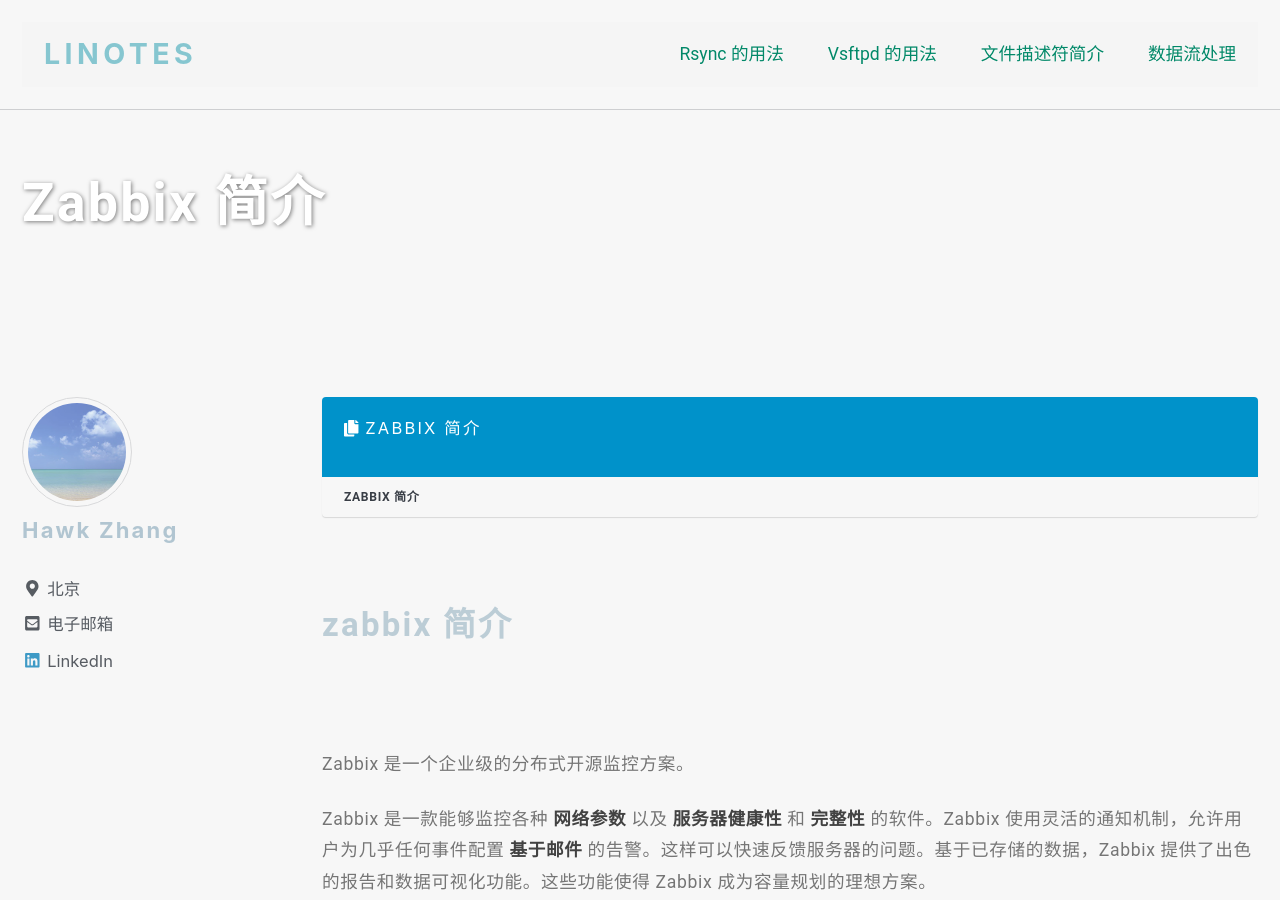
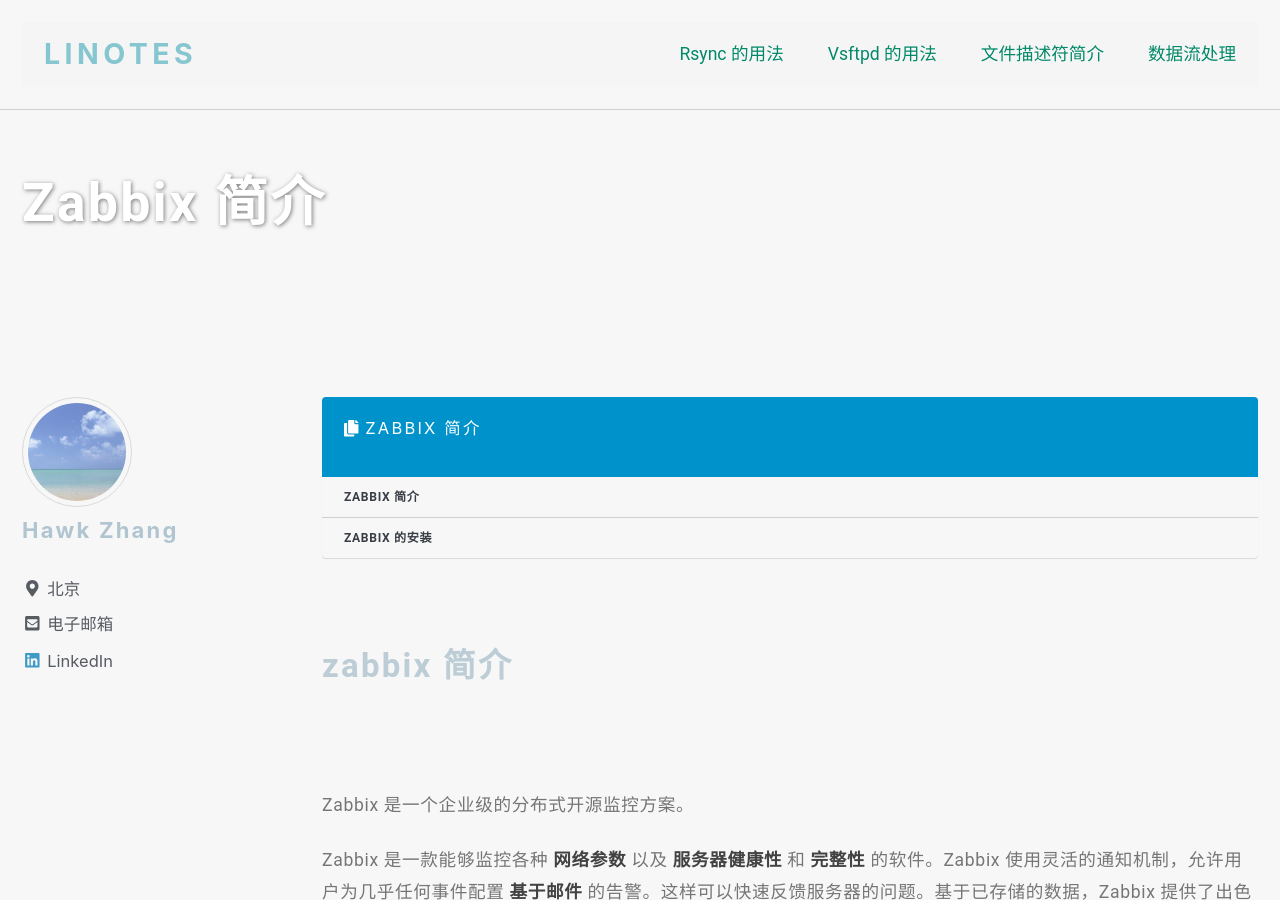
Before and after one commit to narru888/linotes_note, a Jekyll site: the page built from _posts/monitor/zabbix/2018-01-01-zabbix.basic.md, in a window 1280 px wide and 900 px high. Built offline with Jekyll 4.4.1, drawn with Linux system fonts in a browser that asks for light colours; nearby versions of some CDN libraries; a script that is not in the unit is left out; some of the changed text lies outside the part shown.

Commit message:
update on 2018-10-18 09:42:01 CST

```diff
--- a/_posts/monitor/zabbix/2018-01-01-zabbix.basic.md
+++ b/_posts/monitor/zabbix/2018-01-01-zabbix.basic.md
@@ -172,3 +172,32 @@
 ##### 为复杂环境准备
 
 * 使用 Zabbix proxy 代理服务器，使得远程监控更简单
+
+
+
+
+
+
+
+
+
+
+
+
+
+
+
+
+
+
+
+
+
+
+
+
+
+
+## Zabbix 的安装
+
+在 CentOS 中安装 Zabbix。
```
